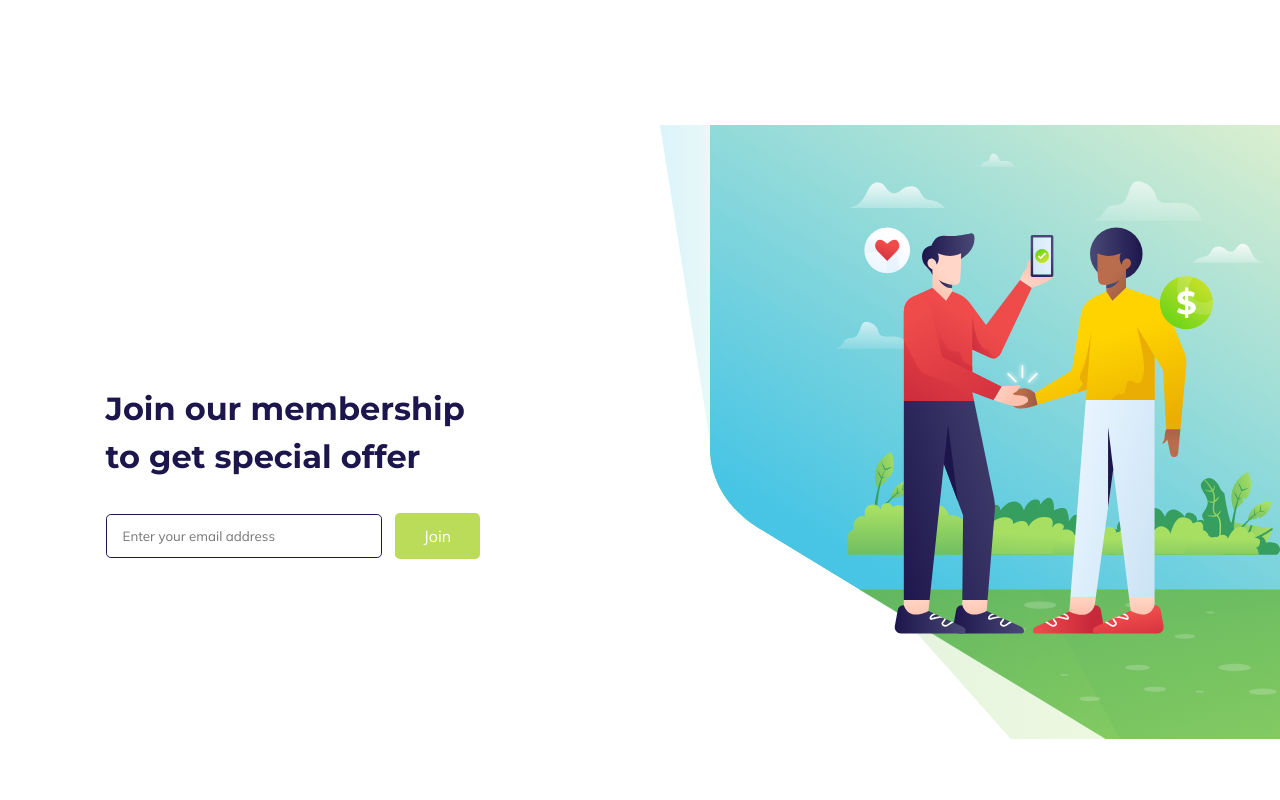
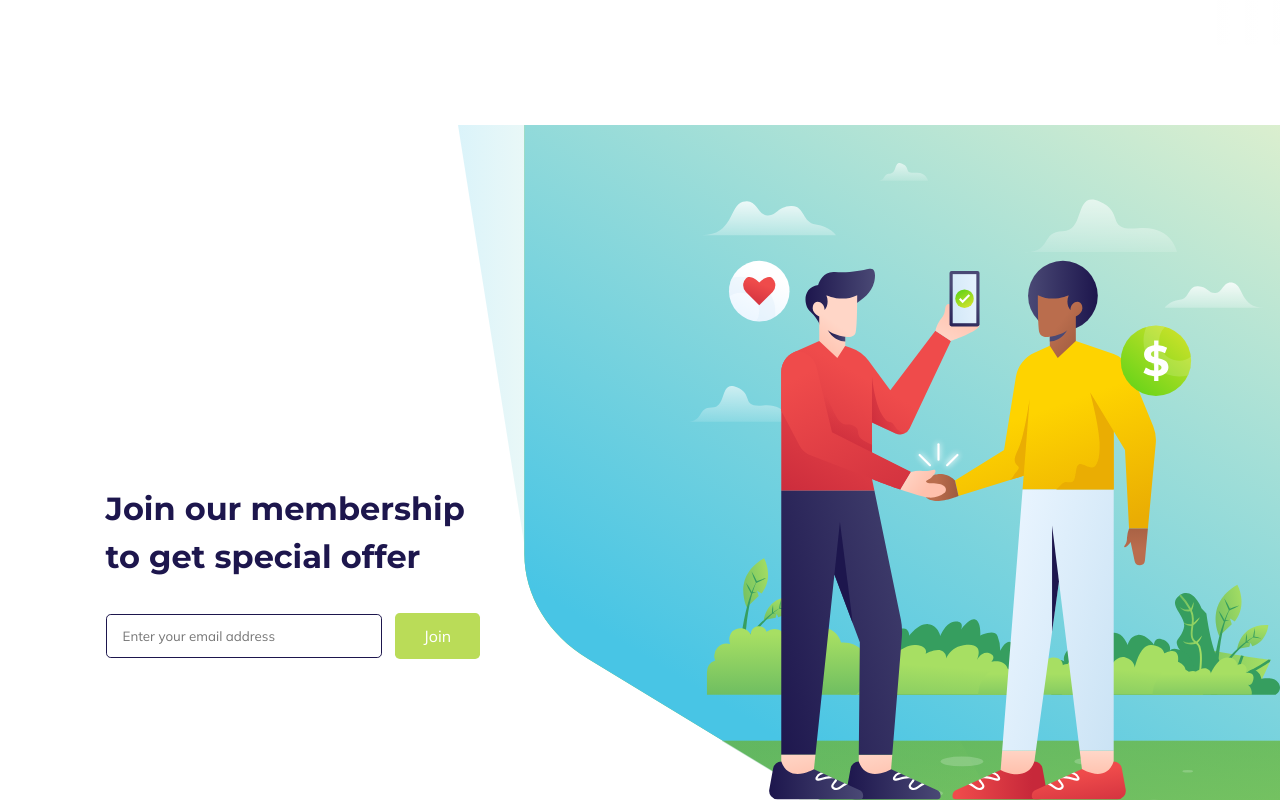
Before and after one commit to aleffreitas/Healthy-Food, a React (Create React App) app: page / in a window 1280 px wide. Shown: the part 3020-3820 px from the top of the page. Built offline with nearby package versions, Linux system fonts and the light colour scheme.

Commit message:
:tada:Finalizado App e propriedades responsivas

```diff
--- a/src/components/Footer/styles.js
+++ b/src/components/Footer/styles.js
@@ -29,6 +29,26 @@ export const Container = styled.div`
 
     }
 
+    @media (min-width: 1440px){
+        p{
+            font-size: 1.3rem;
+        }
+
+        li{
+            font-size: 1.3rem;
+        }
+    }
+
+    @media (min-width: 2000px){
+        p{
+            font-size: 1.5rem;
+        }
+
+        li{
+            font-size: 1.5rem;
+        }
+    }
+
     @media (max-width: 660px) {
 
         text-align: center;
@@ -47,7 +67,4 @@ export const Container = styled.div`
                 }
             }
     }
-
-
-
 `;
--- a/src/components/Header/Nav/RightNav/styles.js
+++ b/src/components/Header/Nav/RightNav/styles.js
@@ -110,16 +110,11 @@ export const Container = styled.form`
             text-align: center;
         }
 
-
+        &::placeholder{
+            color: var(--purple);
+        }
     }
 
-        &::placeholder{
-            color: var(--green);
-        }
-        & + input {
-            margin-top: 1rem;
-        }
-    }
     button[type="submit"]{
         width: 80%;
         padding: 0 1.5rem;
@@ -134,6 +129,25 @@ export const Container = styled.form`
         transition: filter 0.2s;
         &:hover {
             filter: brightness(0.9);
+        }
+    }
+
+    @media (min-width: 2000px) {
+        h2{
+            font-size: 4rem;
+        }
+
+        input{
+            font-weight: 400;
+            font-size: 2rem;
+            padding: 3.5rem 1rem;
+        }
+
+        button[type="submit"]{
+            width: 80%;
+            padding: 0 1.5rem;
+            height: 6rem;
+            font-size: 2.5rem;
         }
     }
 
--- a/src/components/Membership/index.js
+++ b/src/components/Membership/index.js
@@ -5,8 +5,7 @@ export function Membership() {
 
     return (
         <>
-        <div  id="join"></div>
-        <Description>
+        <Description id="join">
             <Container>
                 <div className="description">
                     <h1>Join our membership to get special offer</h1>
--- a/src/components/Membership/styles.js
+++ b/src/components/Membership/styles.js
@@ -14,24 +14,34 @@ export const Description = styled.div`
         background-size: cover;
     }
 
-    @media (max-width: 980px){
+    @media (max-width: 979px){
         padding: 90px 0;
 
     }
 
-    @media (min-width: 1140px ) and (max-width: 1699px){
-        padding: 180px 0;
+    @media (min-width: 981px ) and (max-width: 1099px){
+        padding: 150px 0;
+
+    }
+
+    @media (min-width: 1100px ) and (max-width: 1250px){
+        padding: 200px 0;
+
+    }
+
+    @media (min-width: 1250px ) and (max-width: 1699px){
+        padding: 280px 0;
 
     }
 
 
     @media (min-width: 1700px){
-        padding: 210px 0;
+        padding: 350px 0;
 
     }
 
     @media (min-width: 2000px){
-        padding: 410px 0;
+        padding: 380px 0;
 
     }
 
@@ -116,11 +126,13 @@ export const Container = styled.section`
             }
 
             h1{
-                font-size: 3.5rem;
+                font-size: 3.7rem;
                 line-height: 5rem;
             }
 
         }
+
+
 
         @media (max-width: 980px){
             max-width: 290px;
--- a/src/components/Serve/styles.js
+++ b/src/components/Serve/styles.js
@@ -12,8 +12,6 @@ export const Services = styled.div`
     width: 100%;
     display: flex;
     align-items: center;
-
-    /* height: 100vh; */
 
     @media (max-width: 590px){
         background-size: cover;
--- a/src/styles/global.js
+++ b/src/styles/global.js
@@ -85,9 +85,12 @@ export const GlobalStyle = createGlobalStyle`
         position: relative;
         border-radius: 0.25rem;
 
+        @media (min-width: 2000px) {
+            max-width: 800px;
+        }
+
         @media (max-width: 530px) {
             width: 90%;
-            padding: 2rem;
         }
 
         @media (max-width: 372px) {
@@ -104,6 +107,12 @@ export const GlobalStyle = createGlobalStyle`
         transition: filter 0.2s;
         &:hover {
             filter: brightness(0.8);
+        }
+
+        @media (min-width: 2000px) {
+            img{
+                width: 30px;
+            }
         }
     }
 
@@ -204,6 +213,10 @@ export const GlobalStyle = createGlobalStyle`
         }
     }
 
+    .slick-prev{
+        display: none !important;
+    }
+
     [disabled] {
         opacity: 0.6;
         cursor: not-allowed;
```
